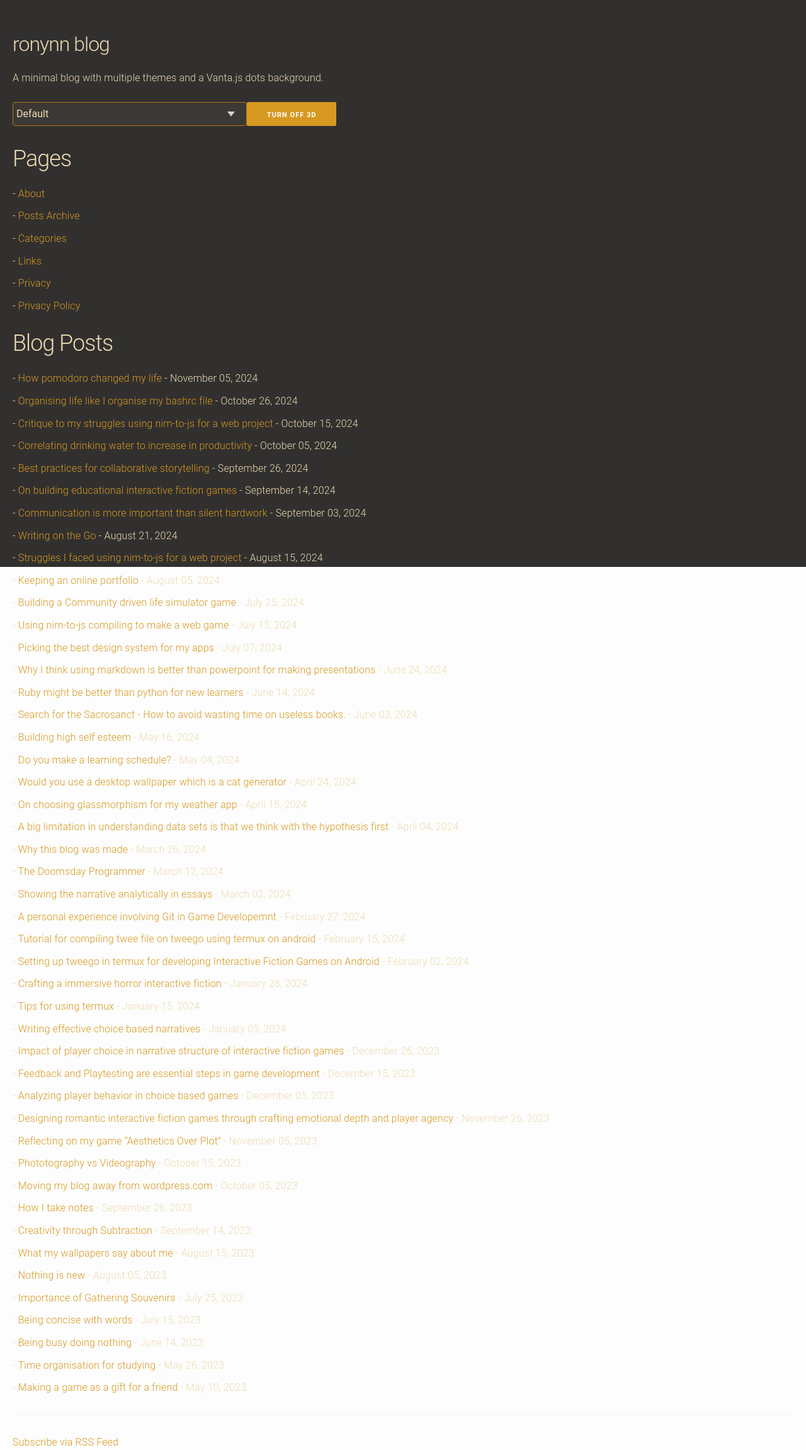
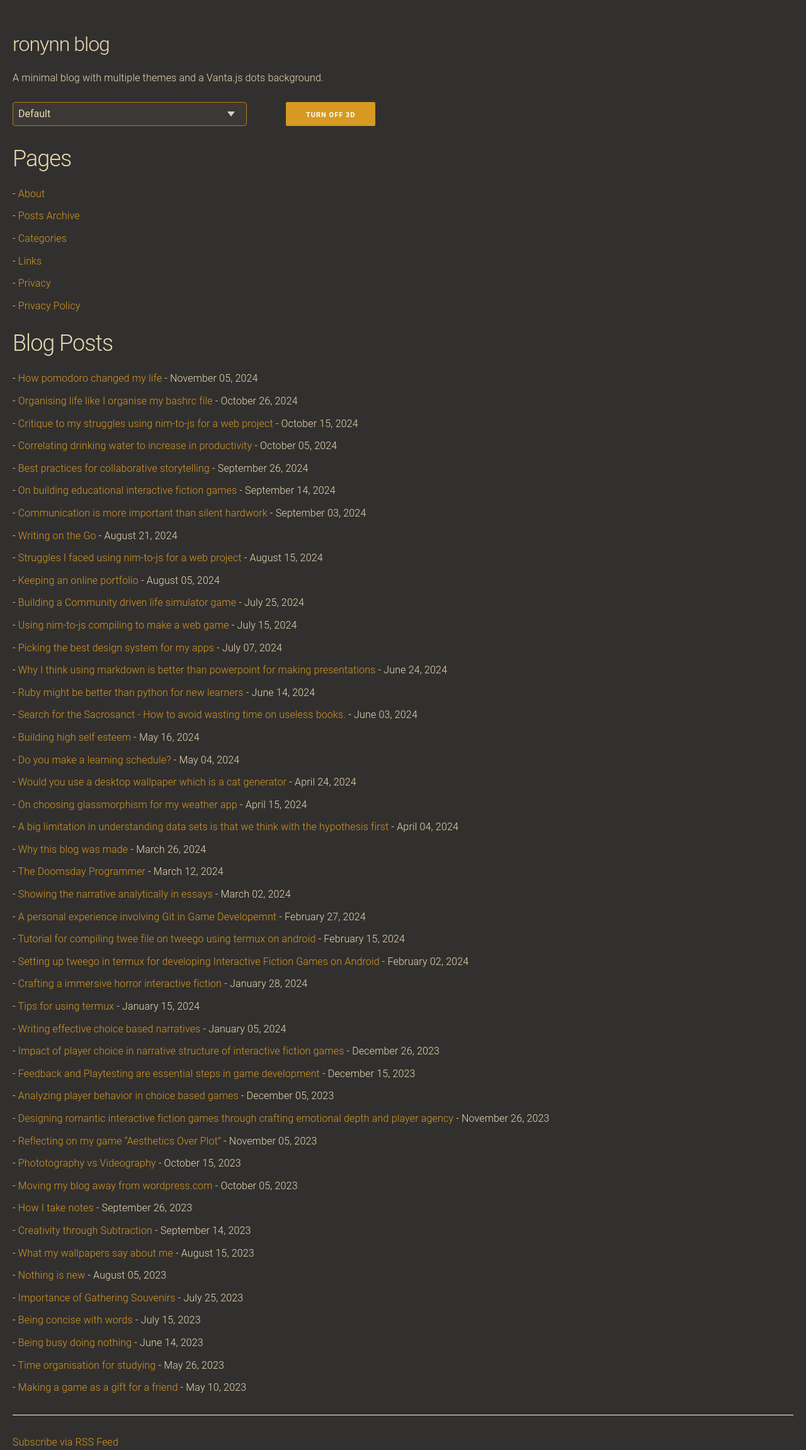
Before and after one commit to ronynn/blog, a Jekyll site: the page built from index.md, in a window 1280 px wide. Shown: the whole page at 63% size. Built offline with Jekyll 4.4.1, drawn with Linux system fonts in a browser that asks for light colours; a script that is not in the unit is left out.

Commit message:
remove bg-color

```diff
--- a/_layouts/default.html
+++ b/_layouts/default.html
@@ -24,7 +24,7 @@
         margin: 0;
         padding: 0;
         height: 100%;
-        background-color:var(--bg);
+
       }
 
       body {
@@ -63,8 +63,9 @@
         color: var(--text);
         background-color: var(--input-bg);
         border: 1px solid var(--border);
-        padding: 0.5rem;
+        padding: 0.8rem;
         width:30%;
+        margin-right:5%;
         float:left;
       }
 
```
